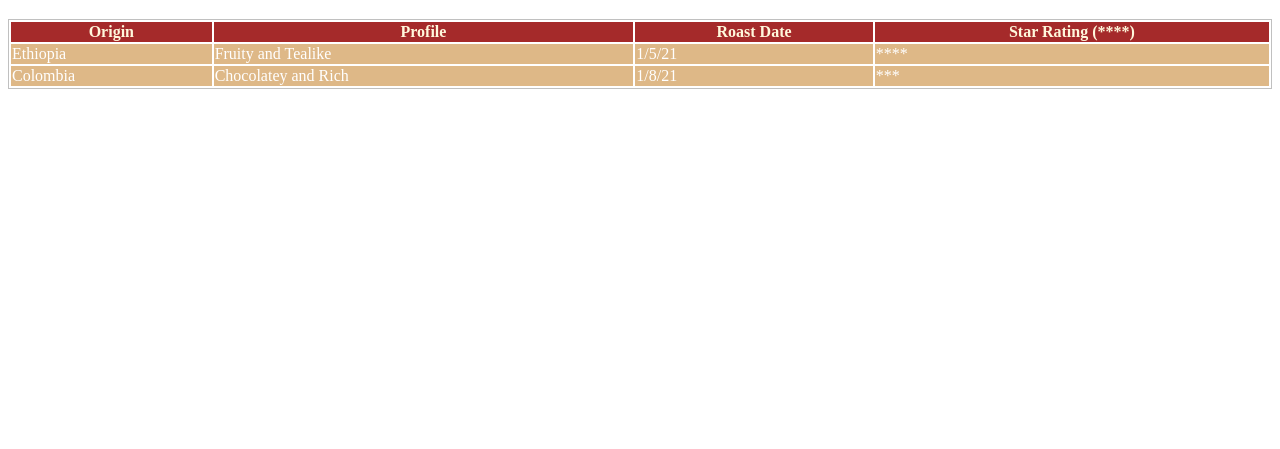
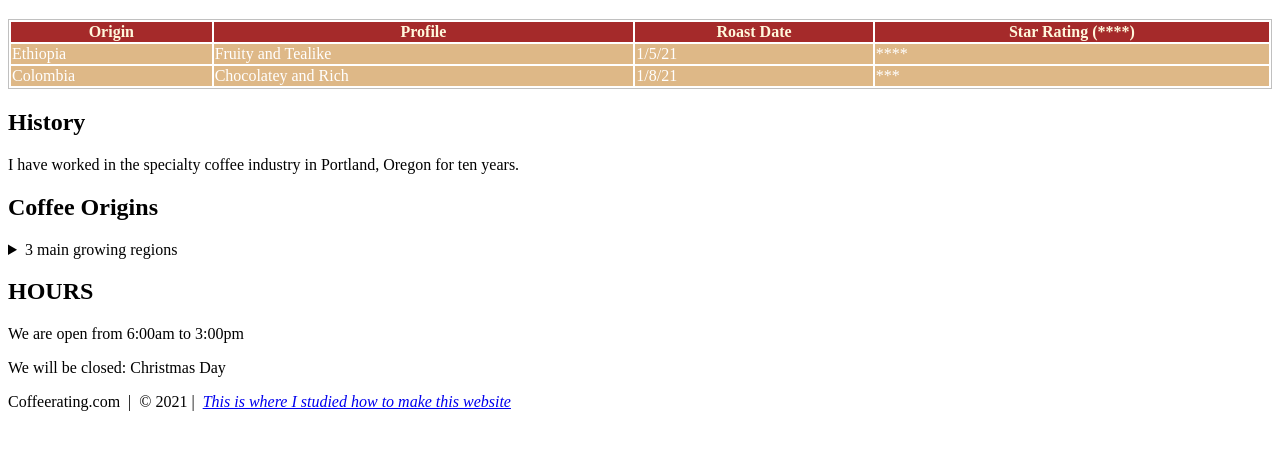
Before and after one commit to andrewrblack/HTML-and-CSS-projects, a plain HTML site: page Basic_HTML_and_CSS/HTML.Table.html in a window 1280 px wide. Shown: the part 61-510 px from the top of the page. Drawn offline with Linux system fonts and the light colour scheme.

Commit message:
add more to webpage project

```diff
--- a/Basic_HTML_and_CSS/HTML.Table.html
+++ b/Basic_HTML_and_CSS/HTML.Table.html
@@ -6,6 +6,7 @@
 	<meta charset="utf-8">
 	</head>
 	<body>
+		<!--table-->
 		<h1>Coffee Rating</h1>
 		<table style="width:100%">
 			<tr>
@@ -27,7 +28,39 @@
 				<td>***</td>
 			</tr>
 		</table>
+		<!--end table-->
+
+		<!--Use of article tag-->
+		<article>
+			<h2>History</h2>
+			<p>I have worked in the specialty coffee industry in Portland, Oregon for ten years.</p>
+		</article>
+		<!--end article tag-->
+
+		<!--use of details/summary tag-->
+		<h2>Coffee Origins</h2>
+			<details>
+				<summary>3 main growing regions</summary>
+				<ul>
+					<li>Central and South America</li>
+					<li>Africa</li>
+					<li>Indonesia</li>
+				</ul>
+			</details>
+		<!--end details/summary tag-->
+
+		<!--use of time/datetime tag-->
+		<h2>HOURS</h2>
+		<p>We are open from <time>6:00</time>am to <time>3:00</time>pm</p>
+		<p>We will be closed:<time datetime="12-25"> Christmas Day</time></p>
+		<!--end of time/datetime tag-->
 	</body>
+
+	<footer>
+			<div>
+				Coffeerating.com &nbsp;|&nbsp; &copy; 2021 |&nbsp <a href="https://www.learncodinganywhere.com/" target="new"><em>This is where I studied how to make this website<em></a>
+			</div>
+	</footer>
 
 
 </html>
```
